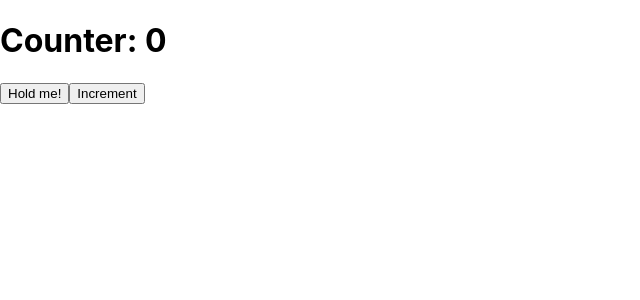
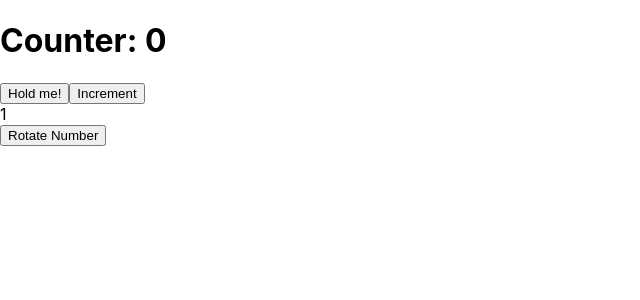
Before and after one commit to David-Kohn64/BUSIM_Dev_TestApp, a React (Create React App) app in the folder client/: page / in a window 1280 px wide. Shown: the top 300 px of the page, without its empty margins (0-640 px from the left). Built offline with nearby package versions, Linux system fonts and the light colour scheme; no server answers.

Commit message:
added button that displays a new number every time, that button is clicked, rotating from a list

```diff
--- a/client/src/App.js
+++ b/client/src/App.js
@@ -19,6 +19,8 @@ function App() {
     <h1>Counter: {counter}</h1>
     <button onMouseDown={() => wsRef.current.send('start')} onMouseUp={() => wsRef.current.send('stop')}>Hold me!</button>
     <button onClick={() => wsRef.current.send('up') || setCounter(c => c + 1)}>Increment</button>
+    <div id="display">{numbers[displayIndex]}</div>
+    <button onClick={() => setDisplayIndex((prev) => (prev + 1) % numbers.length)}>Rotate Number</button>
   </div>
   )
 }
```
